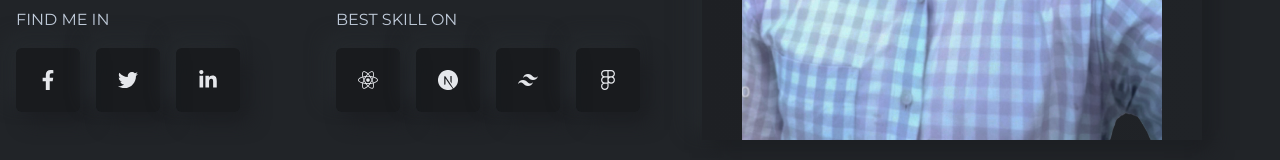
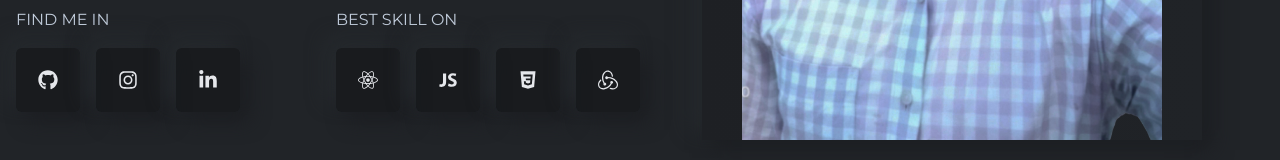
Before and after one commit to Pritam-Git01/Port--Folio, a React (Create React App) app in the folder Portfolio-master/: page / in a window 1280 px wide. Shown: the part 556-716 px from the top of the page. Built offline with nearby package versions, Linux system fonts and the light colour scheme.

Commit message:
added social media links

```diff
--- a/Portfolio-master/src/components/banner/Media.jsx
+++ b/Portfolio-master/src/components/banner/Media.jsx
@@ -1,6 +1,8 @@
 import React from 'react'
-import { FaFacebookF, FaTwitter, FaLinkedinIn, FaReact } from "react-icons/fa";
-import { SiTailwindcss, SiFigma, SiNextdotjs } from "react-icons/si";
+import { FaGithub, FaInstagram, FaLinkedinIn, FaReact } from "react-icons/fa";
+import { SiRedux } from "react-icons/si";
+import {IoLogoJavascript,IoLogoCss3} from "react-icons/io";
+
 const Media = () => {
   return (
     <div className="flex flex-col xl:flex-row gap-6 lgl:gap-0 justify-between">
@@ -10,13 +12,13 @@ const Media = () => {
           </h2>
           <div className="flex gap-4">
             <span className="bannerIcon">
-              <FaFacebookF />
+               <a href='https://github.com/Pritam-Git01'><FaGithub/></a>
             </span>
             <span className="bannerIcon">
-              <FaTwitter />
+              <a href='https://www.instagram.com/prit_am01/'><FaInstagram /></a>
             </span>
             <span className="bannerIcon">
-              <FaLinkedinIn />
+              <a href='http://www.linkedin.com/in/pritam-kumar-yadav-9a95b918a'><FaLinkedinIn/></a>
             </span>
           </div>
         </div>
@@ -29,13 +31,13 @@ const Media = () => {
               <FaReact />
             </span>
             <span className="bannerIcon">
-              <SiNextdotjs />
+              <IoLogoJavascript />
             </span>
             <span className="bannerIcon">
-              <SiTailwindcss />
+              <IoLogoCss3 />
             </span>
             <span className="bannerIcon">
-              <SiFigma />
+              <SiRedux />
             </span>
           </div>
         </div>
--- a/Portfolio-master/src/components/contact/ContactLeft.js
+++ b/Portfolio-master/src/components/contact/ContactLeft.js
@@ -1,5 +1,5 @@
 import React from 'react'
-import { FaFacebookF, FaTwitter, FaLinkedinIn } from "react-icons/fa";
+import {  FaLinkedinIn, FaGithub, FaInstagram } from "react-icons/fa";
 import { contactImg } from "../../assets/index";
 
 const ContactLeft = () => {
@@ -29,13 +29,13 @@ const ContactLeft = () => {
         <h2 className="text-base uppercase font-titleFont mb-4">Find me in</h2>
         <div className="flex gap-4">
           <span className="bannerIcon">
-            <FaFacebookF />
+          <a href='https://github.com/Pritam-Git01'><FaGithub/></a>
           </span>
           <span className="bannerIcon">
-            <FaTwitter />
+          <a href='https://www.instagram.com/prit_am01/'><FaInstagram /></a>
           </span>
           <span className="bannerIcon">
-            <FaLinkedinIn />
+          <a href='http://www.linkedin.com/in/pritam-kumar-yadav-9a95b918a'><FaLinkedinIn/></a>
           </span>
         </div>
       </div>
--- a/Portfolio-master/src/components/footer/Footer.js
+++ b/Portfolio-master/src/components/footer/Footer.js
@@ -1,5 +1,5 @@
 import React from 'react'
-import { FaFacebookF, FaTwitter, FaLinkedinIn } from "react-icons/fa";
+import {FaInstagram,FaGithub ,FaLinkedinIn } from "react-icons/fa";
 import {logo} from "../../assets/index"
 
 const Footer = () => {
@@ -9,17 +9,17 @@ const Footer = () => {
         <img className="w-32" src={logo} alt="logo" />
         <div className="flex gap-4">
           <span className="bannerIcon">
-            <FaFacebookF />
+          <a href='https://github.com/Pritam-Git01'><FaGithub/></a>
           </span>
           <span className="bannerIcon">
-            <FaTwitter />
+          <a href='https://www.instagram.com/prit_am01/'><FaInstagram /></a>
           </span>
           <span className="bannerIcon">
-            <FaLinkedinIn />
+          <a href='http://www.linkedin.com/in/pritam-kumar-yadav-9a95b918a'><FaLinkedinIn/></a>
           </span>
         </div>
       </div>
-      <div className="w-full h-full">
+      <div style={{marginLeft: "32vw"}} className="w-full h-full">
         <h3 className="text-xl uppercase text-designColor tracking-wider">
           Quick Link
         </h3>
@@ -56,7 +56,7 @@ const Footer = () => {
           </li>
         </ul>
       </div>
-      <div className="w-full h-full">
+      {/* <div className="w-full h-full">
         <h3 className="text-xl uppercase text-designColor tracking-wider">
           RESOURCES
         </h3>
@@ -129,7 +129,7 @@ const Footer = () => {
             </span>
           </li>
         </ul>
-      </div>
+      </div> */}
     </div>
   );
 }
--- a/Portfolio-master/src/components/navbar/Navbar.js
+++ b/Portfolio-master/src/components/navbar/Navbar.js
@@ -2,7 +2,7 @@ import React, { useState } from 'react'
 import { Link } from "react-scroll";
 import { FiMenu } from "react-icons/fi";
 import { MdClose } from "react-icons/md";
-import { FaFacebookF, FaTwitter, FaLinkedinIn } from "react-icons/fa";
+import { FaGithub, FaInstagram, FaLinkedinIn } from "react-icons/fa";
 import {logo} from "../../assets/index"
 import { navLinksdata } from '../../constants';
 
@@ -76,13 +76,13 @@ const Navbar = () => {
                 </h2>
                 <div className="flex gap-4">
                   <span className="bannerIcon">
-                    <FaFacebookF />
+                  <a href='https://github.com/Pritam-Git01'><FaGithub/></a>
                   </span>
                   <span className="bannerIcon">
-                    <FaTwitter />
+                  <a href='https://www.instagram.com/prit_am01/'><FaInstagram /></a>
                   </span>
                   <span className="bannerIcon">
-                    <FaLinkedinIn />
+                  <a href='http://www.linkedin.com/in/pritam-kumar-yadav-9a95b918a'><FaLinkedinIn/></a>
                   </span>
                 </div>
               </div>
--- a/Portfolio-master/src/components/projects/Projects.js
+++ b/Portfolio-master/src/components/projects/Projects.js
@@ -24,18 +24,21 @@ const Projects = () => {
                 time you choose when booking your appointment.
          "
           src={projectOne}
+          links={"https://github.com/Pritam-Git01/Practo-Clone"}
         />
         <ProjectsCard
           title="GOOGLE DOCS"
           des=" It have some similar functionality like google Docs where users can
               create and edit their text ducument and also able to download or print it in pdf."
           src={projectTwo}
+          links="https://github.com/Pritam-Git01/Google-Doc"
         />
         <ProjectsCard
           title="TWITTER App"
           des="It is clone of popular social media platform Twitter where users can see the
                others people tweet and also make a tweet and follow each other"
           src={projectThree}
+          links="https://github.com/Pritam-Git01/Twitter-Clone"
         />
         {/* <ProjectsCard
           title="SOCIAL MEDIA CLONE"
--- a/Portfolio-master/src/components/projects/ProjectsCard.js
+++ b/Portfolio-master/src/components/projects/ProjectsCard.js
@@ -2,7 +2,7 @@ import React from 'react'
 import { BsGithub } from "react-icons/bs";
 import { FaGlobe } from "react-icons/fa";
 
-const ProjectsCard = ({ title, des, src }) => {
+const ProjectsCard = ({ title, des, src, links }) => {
   return (
     <div className="w-full p-4 xl:px-12 h-auto xl:py-10 rounded-lg shadow-shadowOne flex flex-col bg-gradient-to-r from-bodyColor to-[#202327] group hover:bg-gradient-to-b hover:from-gray-900 hover:gray-900 transition-colors duration-1000">
       <div className="w-full h-[80%] overflow-hidden rounded-lg">
@@ -20,7 +20,7 @@ const ProjectsCard = ({ title, des, src }) => {
             </h3>
             <div className="flex gap-2">
               <span className="text-lg w-10 h-10 rounded-full bg-black inline-flex justify-center items-center text-gray-400 hover:text-designColor duration-300 cursor-pointer">
-                <BsGithub />
+                <a href={links}><BsGithub /></a>
               </span>
               <span className="text-lg w-10 h-10 rounded-full bg-black inline-flex justify-center items-center text-gray-400 hover:text-designColor duration-300 cursor-pointer">
                 <FaGlobe />
--- a/Portfolio-master/src/components/resume/Education.js
+++ b/Portfolio-master/src/components/resume/Education.js
@@ -12,7 +12,7 @@ const Education = () => {
       {/* part one */}
       <div>
         <div className="py-6 lgl:py-12 font-titleFont flex flex-col gap-4">
-          <p className="text-sm text-designColor tracking-[4px]">1998 - 2010</p>
+
           <h2 className="text-3xl md:text-4xl font-bold">Education</h2>
         </div>
         <div className="mt-6 lgl:mt-14 w-full h-[1000px] border-l-[6px] border-l-black border-opacity-30 flex flex-col gap-10">
```
